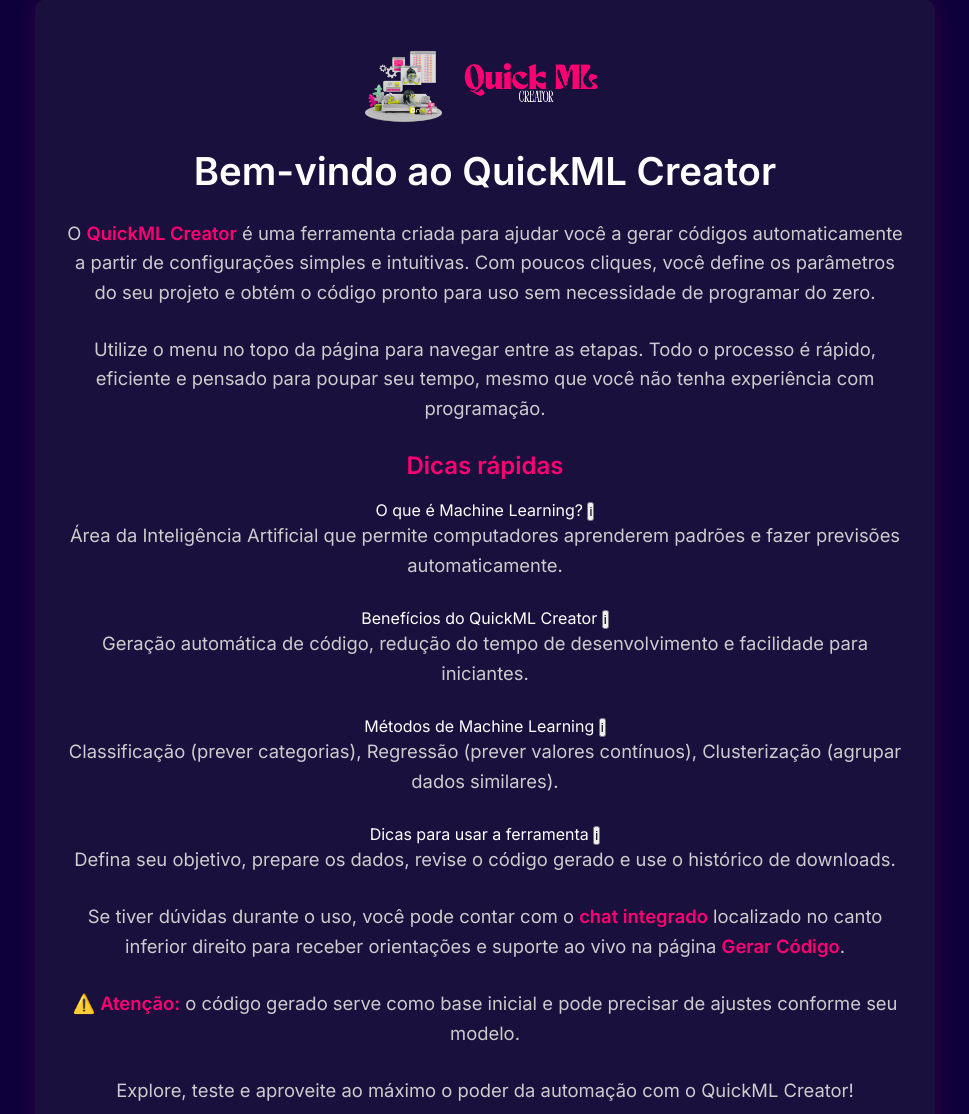
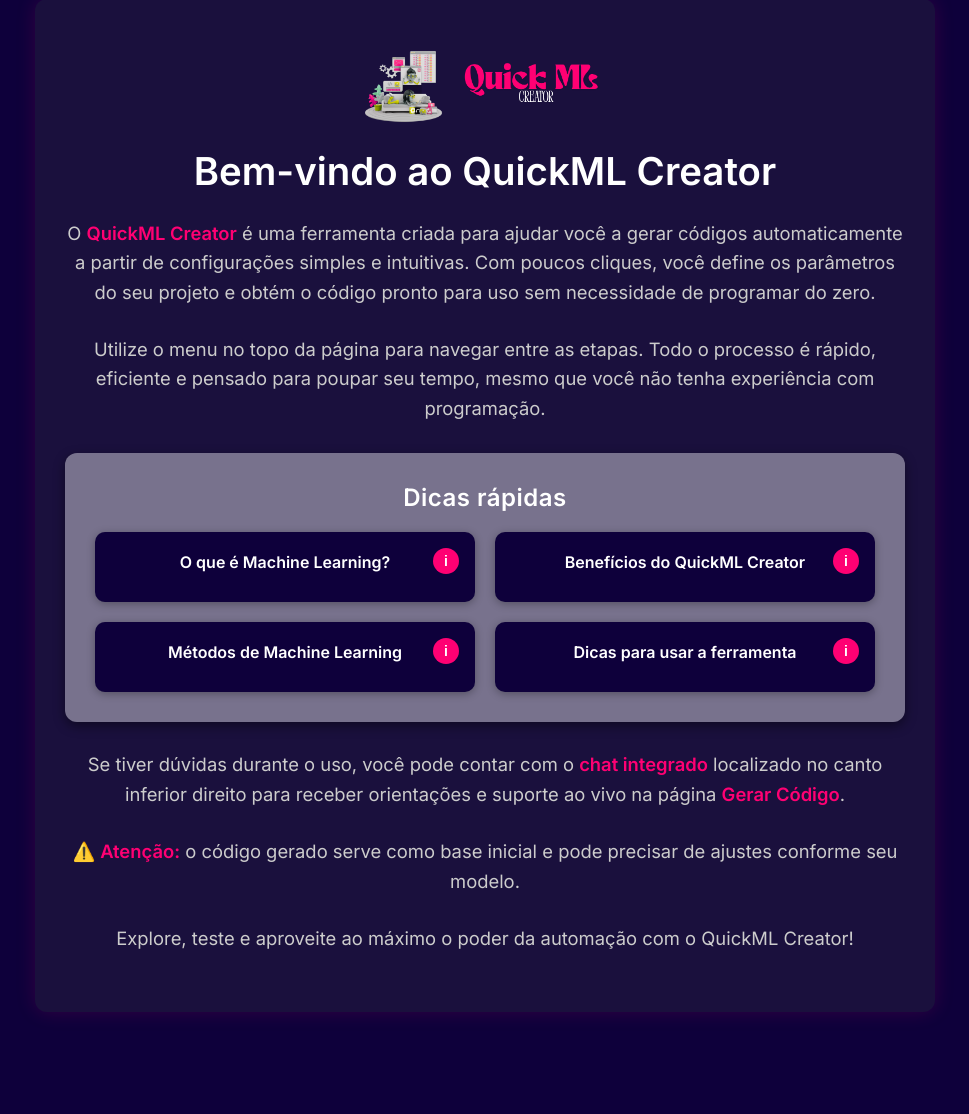
Before and after one commit to ThanizeR/Teste_QuickML, a Flask app: page / in a window 1280 px wide. Shown: the part 122-1236 px from the top of the page, without its empty margins (155-1124 px from the left). After the commit the page ends 1137 px from the top, so only its background shows below. Run offline with Flask 3, Linux system fonts and the light colour scheme.

Commit message:
novas atualizações de dicas

```diff
--- a/app.py
+++ b/app.py
@@ -718,6 +718,15 @@ def chat():
 
     return render_template('chat.html', messages=chat_messages)
 
+
+@app.route('/clear_download_history', methods=['POST'])
+def clear_download_history():
+    # Limpa todos os downloads do banco de dados
+    Download.query.delete()
+    db.session.commit()
+    flash('Histórico de downloads limpo com sucesso.', 'success')
+    return redirect(url_for('download_history'))
+
 if __name__ == '__main__':
     with app.app_context():
         db.create_all()
--- a/static/style.css
+++ b/static/style.css
@@ -952,12 +952,123 @@ button.btn-rosa:hover, button.btn-pink:hover {
   user-select: none;
 }
 
-/* animação simples */
-@keyframes fadein {
-  from {opacity: 0;}
-  to {opacity: 1;}
+.btn-danger-sm {
+    background-color: #dc3545;
+    color: white;
+    border: none;
+    padding: 6px 12px;
+    font-size: 14px;
+    border-radius: 4px;
+    cursor: pointer;
+    transition: background-color 0.2s ease-in-out;
 }
 
+.btn-danger-sm:hover {
+    background-color: #c82333;
+}
+
+.btn-danger-sm:active {
+    background-color: #bd2130;
+    transform: scale(0.98);
+}
+
+.btn-danger-sm:focus {
+    outline: none;
+    box-shadow: 0 0 0 2px rgba(220, 53, 69, 0.4);
+}
+
+.dicas-grid {
+    padding: 30px;
+    background-color: rgba(255, 255, 255, 0.413); /* fundo escuro (ajuste conforme o tema) */
+    border-radius: 12px;
+    box-shadow: 0 4px 12px rgba(0, 0, 0, 0.441);
+    margin-top: 30px;
+}
+
+.grid-dicas {
+    display: grid;
+    grid-template-columns: repeat(auto-fit, minmax(250px, 1fr));
+    gap: 20px;
+    margin-top: 20px;
+}
+
+.dica-item {
+    background-color: #0e003b;
+    color: #f1f1f1;
+    padding: 20px;
+    border-radius: 10px;
+    position: relative;
+    transition: transform 0.2s ease, box-shadow 0.2s ease;
+    box-shadow: 0 2px 8px rgba(0, 0, 0, 0.3);
+}
+
+.dica-item:hover {
+    transform: translateY(-4px);
+    box-shadow: 0 4px 16px rgba(0, 0, 0, 0.4);
+}
+
+.dica-item span {
+    font-weight: bold;
+    font-size: 16px;
+    display: block;
+    margin-bottom: 10px;
+    color: #ffffff; /* força branco no título */
+}
+
+.info-text {
+    display: none;
+    margin-top: 12px;
+    font-size: 14px;
+    line-height: 1.5;
+    color: #ffffff; /* força branco no texto */
+}
+
+.dicas-grid h2 {
+    color: #ffffff; /* branco */
+    text-align: center;
+    font-size: 24px;
+    margin-bottom: 20px;
+    font-weight: bold;
+    letter-spacing: 0.5px;
+}
+
+.info-btn {
+    position: absolute;
+    top: 16px;
+    right: 16px;
+    background-color: #ff0073;
+    color: #fff;
+    border: none;
+    border-radius: 50%;
+    width: 26px;
+    height: 26px;
+    font-weight: bold;
+    font-size: 14px;
+    cursor: pointer;
+    transition: background-color 0.2s ease;
+}
+
+.info-btn:hover {
+    background-color: #222254;
+}
+
+.info-text {
+    display: none;
+    margin-top: 12px;
+    font-size: 14px;
+    line-height: 1.5;
+    color: #ccc;
+}
+
+.dica-item.show-info .info-text {
+    display: block;
+    animation: fadeIn 0.3s ease-in-out;
+}
+
+@keyframes fadeIn {
+    from { opacity: 0; transform: translateY(-5px); }
+    to { opacity: 1; transform: translateY(0); }
+}
 
 /* === Telas até 600px: celulares === */
 @media (max-width: 600px) {
--- a/templates/download_history.html
+++ b/templates/download_history.html
@@ -31,6 +31,10 @@
               </li>
               {% endfor %}
           </ul>
+          <form action="{{ url_for('clear_download_history') }}" method="post" onsubmit="return confirm('Tem certeza que deseja limpar todo o histórico de downloads?');" style="text-align: center; margin-top: 20px;">
+              <button type="submit" class="btn-danger-sm">🗑️ Limpar Histórico</button>
+          </form>
+
 
           <div class="pagination-buttons">
             <button id="prevPage" class="btn btn-secondary btn-sm" disabled aria-label="Página anterior">Anterior</button>
```
